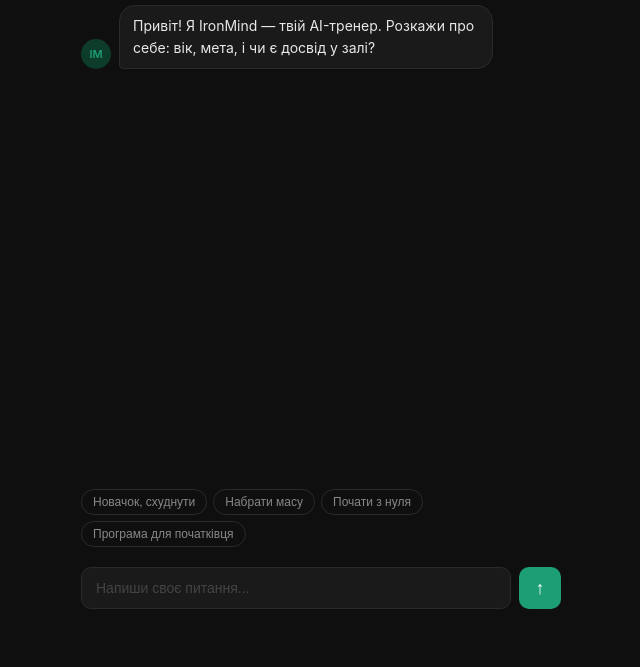
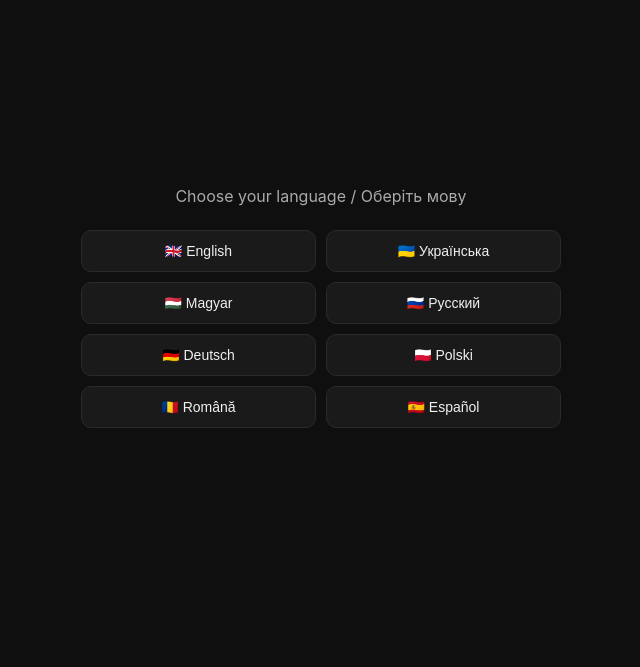
Before and after one commit to viktorsharkany-sudo/ironmind, a website: page public/index.html in a window 1280 px wide. Shown: the part 133-800 px from the top of the page, without its empty margins (319-959 px from the left). Drawn offline with Linux system fonts and the light colour scheme.

Commit message:
Update index.html

```diff
--- a/public/index.html
+++ b/public/index.html
@@ -1,9 +1,9 @@
 <!DOCTYPE html>
-<html lang="uk">
+<html lang="en">
 <head>
   <meta charset="UTF-8" />
   <meta name="viewport" content="width=device-width, initial-scale=1.0" />
-  <title>IronMind AI — Твій тренер</title>
+  <title>IronMind AI</title>
   <style>
     * { box-sizing: border-box; margin: 0; padding: 0; }
     body { font-family: -apple-system, BlinkMacSystemFont, 'Segoe UI', sans-serif; background: #0f0f0f; color: #f0f0f0; display: flex; justify-content: center; align-items: center; min-height: 100vh; padding: 1rem; }
@@ -14,9 +14,14 @@
     .status { font-size: 12px; color: #666; margin-top: 4px; }
     .dot { display: inline-block; width: 6px; height: 6px; background: #1D9E75; border-radius: 50%; margin-right: 5px; animation: pulse 2s infinite; }
     @keyframes pulse { 0%,100%{opacity:1} 50%{opacity:0.3} }
+    .lang-screen { flex: 1; display: flex; flex-direction: column; justify-content: center; align-items: center; gap: 1.5rem; }
+    .lang-title { font-size: 16px; color: #aaa; text-align: center; }
+    .lang-grid { display: grid; grid-template-columns: 1fr 1fr; gap: 10px; width: 100%; }
+    .lang-btn { padding: 12px; border-radius: 10px; border: 1px solid #2a2a2a; background: #1a1a1a; color: #f0f0f0; cursor: pointer; font-size: 14px; text-align: center; transition: all 0.15s; }
+    .lang-btn:hover { border-color: #1D9E75; color: #1D9E75; background: #0d1f18; }
+    .chat-screen { flex: 1; display: none; flex-direction: column; }
     .messages { flex: 1; overflow-y: auto; padding: 0.5rem 0; display: flex; flex-direction: column; gap: 10px; }
     .messages::-webkit-scrollbar { width: 4px; }
-    .messages::-webkit-scrollbar-track { background: transparent; }
     .messages::-webkit-scrollbar-thumb { background: #333; border-radius: 2px; }
     .msg { display: flex; gap: 8px; align-items: flex-end; }
     .msg.user { flex-direction: row-reverse; }
@@ -30,9 +35,6 @@
     .typing span:nth-child(2) { animation-delay: 0.2s; }
     .typing span:nth-child(3) { animation-delay: 0.4s; }
     @keyframes bounce { 0%,80%,100%{transform:translateY(0)} 40%{transform:translateY(-5px)} }
-    .suggestions { display: flex; flex-wrap: wrap; gap: 6px; padding: 0.75rem 0 0.5rem; }
-    .sug { font-size: 12px; padding: 5px 11px; border-radius: 20px; border: 1px solid #2a2a2a; background: transparent; color: #888; cursor: pointer; transition: all 0.15s; }
-    .sug:hover { border-color: #1D9E75; color: #1D9E75; }
     .input-row { display: flex; gap: 8px; padding: 0.75rem 0 0.5rem; }
     input { flex: 1; background: #1a1a1a; border: 1px solid #2a2a2a; color: #f0f0f0; border-radius: 10px; padding: 0 14px; height: 42px; font-size: 14px; outline: none; transition: border 0.15s; }
     input:focus { border-color: #1D9E75; }
@@ -46,26 +48,29 @@
 <div class="app">
   <div class="header">
     <div class="logo">Iron<span>Mind</span> AI</div>
-    <div class="status"><span class="dot"></span>Тренер онлайн</div>
+    <div class="status"><span class="dot"></span>Trainer online</div>
   </div>
 
-  <div class="messages" id="msgs">
-    <div class="msg ai">
-      <div class="avatar ai">IM</div>
-      <div class="bubble">Привіт! Я IronMind — твій AI-тренер. Розкажи про себе: вік, мета, і чи є досвід у залі?</div>
+  <div class="lang-screen" id="langScreen">
+    <div class="lang-title">Choose your language / Оберіть мову</div>
+    <div class="lang-grid">
+      <button class="lang-btn" onclick="selectLang('English')">🇬🇧 English</button>
+      <button class="lang-btn" onclick="selectLang('Ukrainian')">🇺🇦 Українська</button>
+      <button class="lang-btn" onclick="selectLang('Hungarian')">🇭🇺 Magyar</button>
+      <button class="lang-btn" onclick="selectLang('Russian')">🇷🇺 Русский</button>
+      <button class="lang-btn" onclick="selectLang('German')">🇩🇪 Deutsch</button>
+      <button class="lang-btn" onclick="selectLang('Polish')">🇵🇱 Polski</button>
+      <button class="lang-btn" onclick="selectLang('Romanian')">🇷🇴 Română</button>
+      <button class="lang-btn" onclick="selectLang('Spanish')">🇪🇸 Español</button>
     </div>
   </div>
 
-  <div class="suggestions" id="sugs">
-    <button class="sug" onclick="quick('Я новачок, хочу схуднути')">Новачок, схуднути</button>
-    <button class="sug" onclick="quick('Хочу набрати масу')">Набрати масу</button>
-    <button class="sug" onclick="quick('Як почати з нуля?')">Почати з нуля</button>
-    <button class="sug" onclick="quick('Яка програма для початківця?')">Програма для початківця</button>
-  </div>
-
-  <div class="input-row">
-    <input id="inp" type="text" placeholder="Напиши своє питання..." onkeydown="if(event.key==='Enter')send()" />
-    <button class="send" id="btn" onclick="send()">↑</button>
+  <div class="chat-screen" id="chatScreen">
+    <div class="messages" id="msgs"></div>
+    <div class="input-row">
+      <input id="inp" type="text" placeholder="Type your message..." onkeydown="if(event.key==='Enter')send()" />
+      <button class="send" id="btn" onclick="send()">↑</button>
+    </div>
   </div>
 </div>
 
@@ -78,19 +83,43 @@
   function addMsg(role, text) {
     const wrap = document.createElement('div');
     wrap.className = 'msg ' + role;
-    wrap.innerHTML = `<div class="avatar ${role}">${role==='ai'?'IM':'ТИ'}</div><div class="bubble">${text}</div>`;
+    wrap.innerHTML = '<div class="avatar ' + role + '">' + (role === 'ai' ? 'IM' : 'YOU') + '</div><div class="bubble">' + text + '</div>';
     msgs.appendChild(wrap);
     msgs.scrollTop = msgs.scrollHeight;
-    return wrap.querySelector('.bubble');
   }
 
   function addTyping() {
     const wrap = document.createElement('div');
     wrap.id = 'typing';
     wrap.className = 'msg ai';
-    wrap.innerHTML = `<div class="avatar ai">IM</div><div class="bubble"><div class="typing"><span></span><span></span><span></span></div></div>`;
+    wrap.innerHTML = '<div class="avatar ai">IM</div><div class="bubble"><div class="typing"><span></span><span></span><span></span></div></div>';
     msgs.appendChild(wrap);
     msgs.scrollTop = msgs.scrollHeight;
+  }
+
+  async function selectLang(langName) {
+    document.getElementById('langScreen').style.display = 'none';
+    const chat = document.getElementById('chatScreen');
+    chat.style.display = 'flex';
+
+    const greeting = 'User selected language: ' + langName + '. Greet them warmly in ' + langName + ' and start collecting their fitness info. First ask their age and gender.';
+    history.push({ role: 'user', content: greeting });
+    addTyping();
+
+    try {
+      const res = await fetch('/chat', {
+        method: 'POST',
+        headers: { 'Content-Type': 'application/json' },
+        body: JSON.stringify({ messages: history })
+      });
+      const data = await res.json();
+      document.getElementById('typing').remove();
+      addMsg('ai', data.reply);
+      history.push({ role: 'assistant', content: data.reply });
+    } catch(e) {
+      document.getElementById('typing').remove();
+      addMsg('ai', 'Connection error. Please try again.');
+    }
   }
 
   async function send() {
@@ -98,7 +127,6 @@
     if (!text) return;
     inp.value = '';
     btn.disabled = true;
-    document.getElementById('sugs').style.display = 'none';
     addMsg('user', text);
     history.push({ role: 'user', content: text });
     addTyping();
@@ -110,18 +138,16 @@
         body: JSON.stringify({ messages: history })
       });
       const data = await res.json();
-      document.getElementById('typing')?.remove();
-      addMsg('ai', data.reply || data.error || 'Немає відповіді');
+      document.getElementById('typing').remove();
+      addMsg('ai', data.reply);
       history.push({ role: 'assistant', content: data.reply });
     } catch(e) {
-      document.getElementById('typing')?.remove();
-      addMsg('ai', 'Помилка з\'єднання. Спробуй ще раз.');
+      document.getElementById('typing').remove();
+      addMsg('ai', 'Connection error. Please try again.');
     }
     btn.disabled = false;
     inp.focus();
   }
-
-  function quick(text) { inp.value = text; send(); }
 </script>
 </body>
 </html>
```
